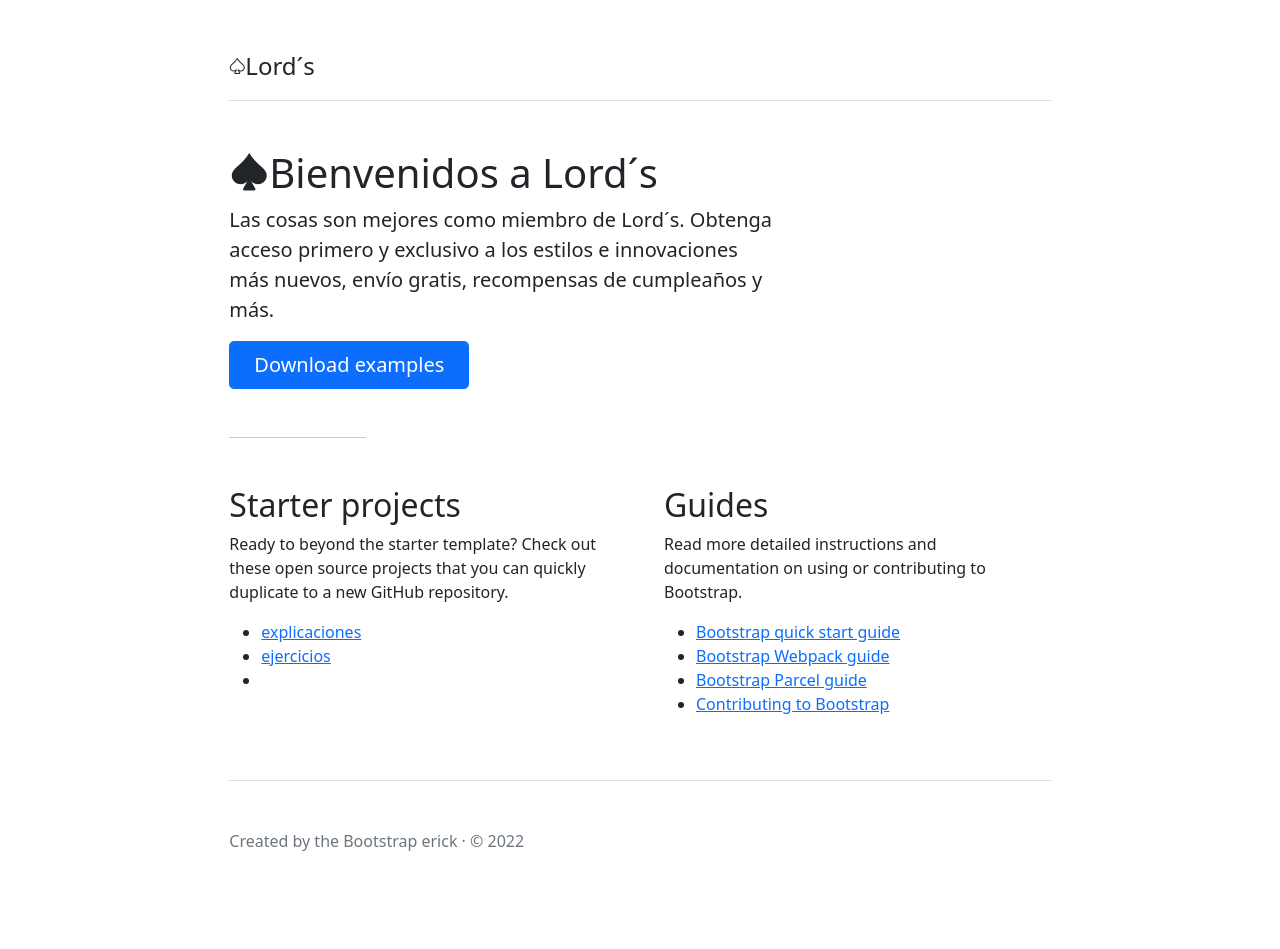
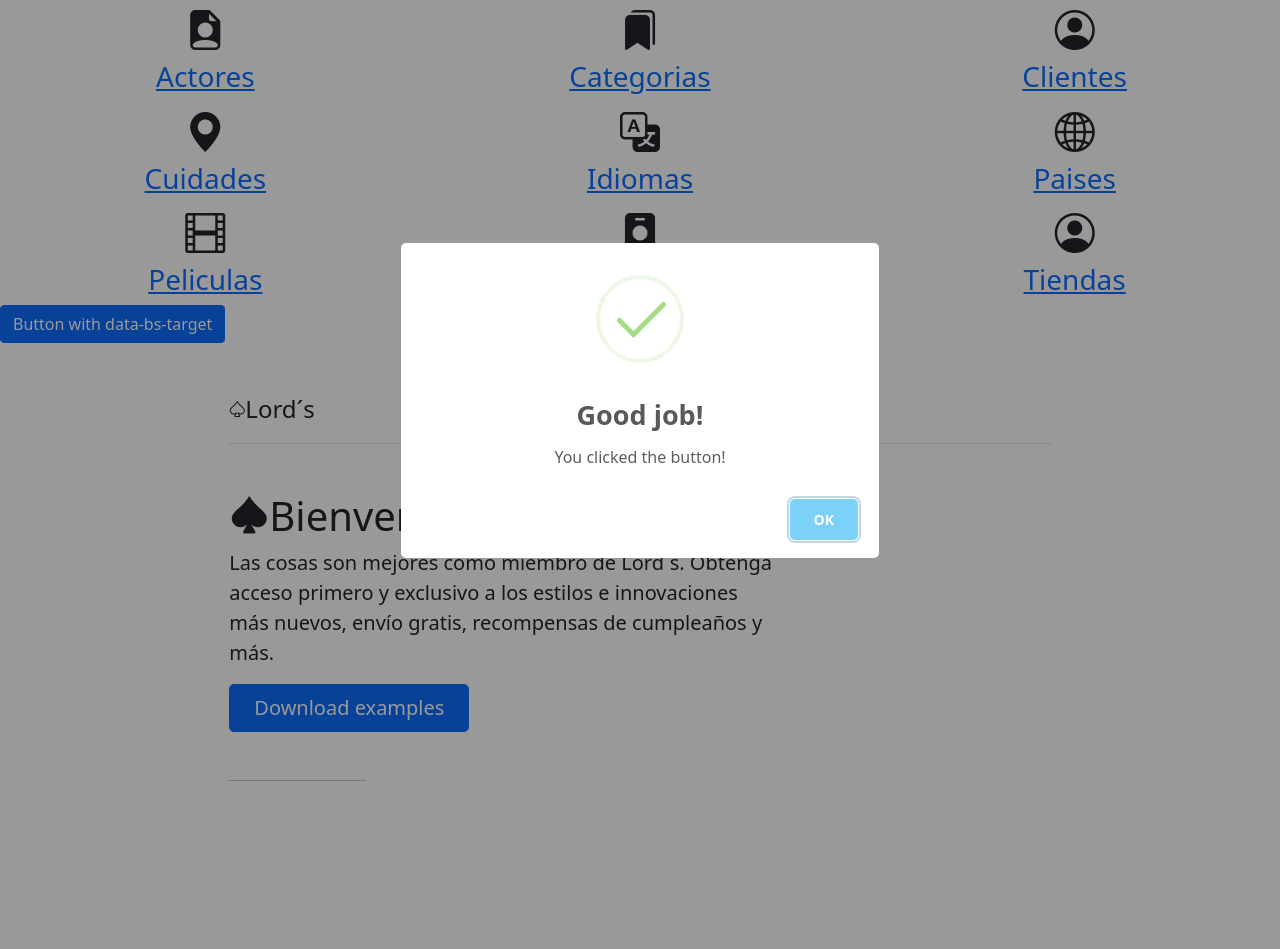
Before and after one commit to Renegado-ops/sakila, a PHP site: page / in a window 1280 px wide. After the commit the page ends 781 px from the top, so only its background shows below. Run offline with PHP 8.4, Linux system fonts and the light colour scheme; some libraries are stand-ins or nearby versions.

Commit message:
nuevos cambios en cuidad

```diff
--- a/index.php
+++ b/index.php
@@ -16,6 +16,120 @@
 </head>
 
 <body>
+
+    <div class="row text-center">
+        <div class="col-4">
+            <span class="fs-1">
+                <i class="bi bi-file-earmark-person-fill"></i>
+            </span>
+            <a href="./actores.php">
+                <h3>Actores</h3>
+            </a>
+        </div>
+
+        <div class="col-4">
+            <span class="fs-1">
+                <i class="bi bi-bookmarks-fill"></i>
+            </span>
+            <a href="./categorias.php">
+                <h3>Categorias</h3>
+            </a>
+        </div>
+
+        <div class="col-4">
+            <span class="fs-1">
+                <i class="bi bi-person-circle"></i>
+            </span>
+            <a href="./clientes.php">
+                <h3>Clientes</h3>
+            </a>
+        </div>
+
+        <div class="col-4">
+            <span class="fs-1">
+                <i class="bi bi-geo-alt-fill"></i>
+            </span>
+            <a href="./cuidades.php">
+                <h3>Cuidades</h3>
+            </a>
+        </div>
+
+        <div class="col-4">
+            <span class="fs-1">
+                <i class="bi bi-translate"></i>
+            </span>
+            <a href="./idiomas.php">
+                <h3>Idiomas</h3>
+            </a>
+        </div>
+
+        <div class="col-4">
+            <span class="fs-1">
+                <i class="bi bi-globe2"></i>
+            </span>
+            <a href="./paises.php">
+                <h3>Paises</h3>
+            </a>
+        </div>
+
+        <div class="col-4">
+            <span class="fs-1">
+                <i class="bi bi-film"></i>
+            </span>
+            <a href="./peliculas.php">
+                <h3>Peliculas</h3>
+            </a>
+        </div>
+
+        <div class="col-4">
+            <span class="fs-1">
+                <i class="bi bi-person-badge-fill"></i>
+            </span>
+            <a href="./staff.php">
+                <h3>Staff</h3>
+            </a>
+        </div>
+
+        <div class="col-4">
+            <span class="fs-1">
+                <i class="bi bi-person-circle"></i>
+            </span>
+            <a href="./tiendas.php">
+                <h3>Tiendas</h3>
+            </a>
+        </div>
+
+    </div>
+
+    <button class="btn btn-primary" type="button" data-bs-toggle="offcanvas" data-bs-target="#offcanvasExample"
+        aria-controls="offcanvasExample">
+        Button with data-bs-target
+    </button>
+
+    <div class="offcanvas offcanvas-start" tabindex="-1" id="offcanvasExample" aria-labelledby="offcanvasExampleLabel">
+        <div class="offcanvas-header">
+            <h5 class="offcanvas-title" id="offcanvasExampleLabel">Offcanvas</h5>
+            <button type="button" class="btn-close text-reset" data-bs-dismiss="offcanvas" aria-label="Close"></button>
+        </div>
+        <div class="offcanvas-body">
+            <div>
+                Some text as placeholder. In real life you can have the elements you have chosen. Like, text, images,
+                lists, etc.
+            </div>
+            <div class="dropdown mt-3">
+                <button class="btn btn-secondary dropdown-toggle" type="button" id="dropdownMenuButton"
+                    data-bs-toggle="dropdown">
+                    Dropdown button
+                </button>
+                <ul class="dropdown-menu" aria-labelledby="dropdownMenuButton">
+                    <li><a class="dropdown-item" href="#">Action</a></li>
+                    <li><a class="dropdown-item" href="#">Another action</a></li>
+                    <li><a class="dropdown-item" href="#">Something else here</a></li>
+                </ul>
+            </div>
+        </div>
+    </div>
+
 
     <div class="col-lg-8 mx-auto p-3 py-md-5">
         <header class="d-flex align-items-center pb-3 mb-5 border-bottom">
@@ -66,9 +180,7 @@
     </div>
 
 
-    <script src="/docs/5.1/dist/js/bootstrap.bundle.min.js"
-        integrity="sha384-ka7Sk0Gln4gmtz2MlQnikT1wXgYsOg+OMhuP+IlRH9sENBO0LRn5q+8nbTov4+1p" crossorigin="anonymous">
-    </script>
+    <?php require_once "vistas/parte_footer.php"; ?>
 </body>
 
 </html>
--- a/vistas/parte_footer.php
+++ b/vistas/parte_footer.php
@@ -2,3 +2,14 @@
 <script src="https://cdn.jsdelivr.net/npm/bootstrap@5.1.3/dist/js/bootstrap.bundle.min.js"
     integrity="sha384-ka7Sk0Gln4gmtz2MlQnikT1wXgYsOg+OMhuP+IlRH9sENBO0LRn5q+8nbTov4+1p" crossorigin="anonymous">
 </script>
+
+<script src="https://unpkg.com/sweetalert/dist/sweetalert.min.js"></script>
+
+
+<script>
+swal({
+    title: "Good job!",
+    text: "You clicked the button!",
+    icon: "success",
+});
+</script>
--- a/vistas/vista_categorias.php
+++ b/vistas/vista_categorias.php
@@ -17,6 +17,12 @@
             <?php if (!empty($error)): ?>
             <div class="alert alert-warning alert-dismissible fade show" role="alert">
                 <?php echo $error; ?>
+                <button type="button" class="btn-close" data-bs-dismiss="alert" aria-label="Close"></button>
+            </div>
+            <?php endif; ?>
+            <?php if (!empty($_SESSION)): ?>
+            <div class="alert alert-info alert-dismissible fade show" role="alert">
+                <?php echo $_SESSION; ?>
                 <button type="button" class="btn-close" data-bs-dismiss="alert" aria-label="Close"></button>
             </div>
             <?php endif; ?>
```
Also changed, not shown: cuidades.php (+11 -5 lines), vistas/vista_ciudades.php (+28 -14 lines).
